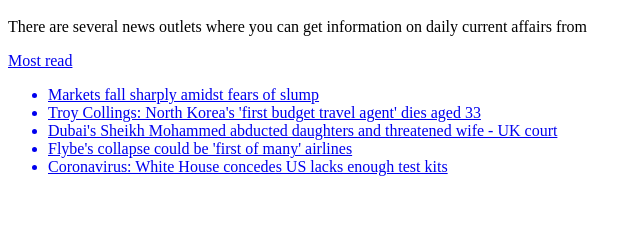
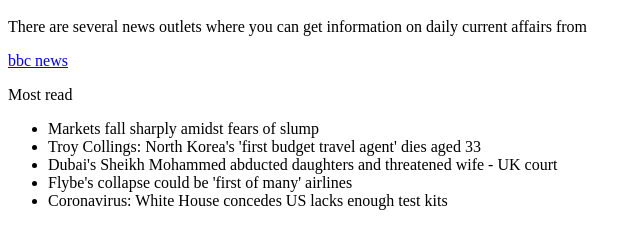
Before and after one commit to Adeline678/html, a plain HTML site: page index.html in a window 1280 px wide. Shown: the part 48-296 px from the top of the page, without its empty margins (0-641 px from the left). Drawn offline with Linux system fonts and the light colour scheme.

Commit message:
Update index.html

```diff
--- a/index.html
+++ b/index.html
@@ -2,7 +2,8 @@
 <main>
 <h1>Where do you read news?</h1>
 <p>There are several news outlets where you can get information on daily current affairs from</p>
-<a href="https://www.bbc.com/news"><bbc news</a>
+<a href="https://www.bbc.com/news">bbc news</a>
+
 <p>Most read</p>
 <ul>
   <li>Markets fall sharply amidst fears of slump</li>
```
